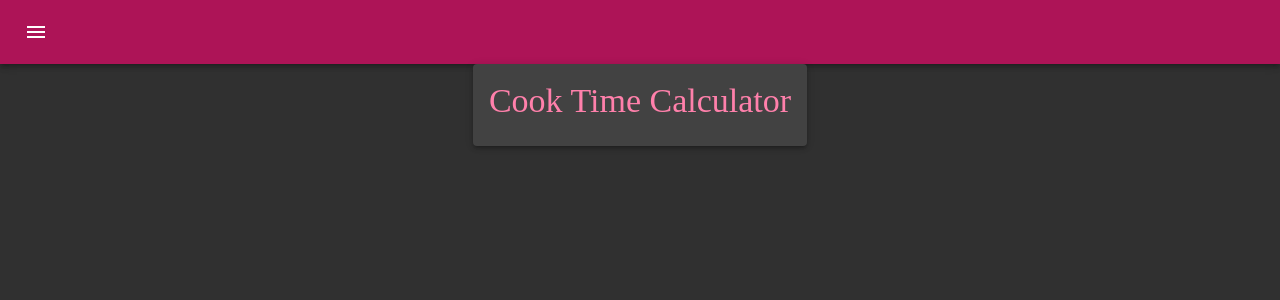
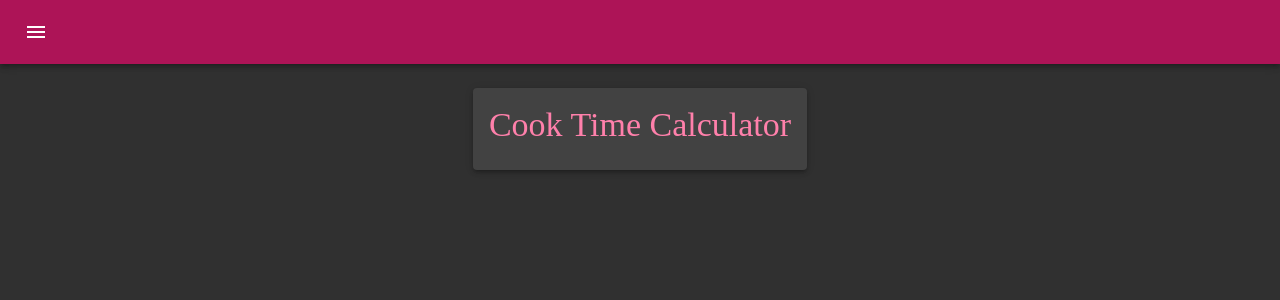
Before and after one commit to Cyntheon/BDONinja, a Next.js app: page / in a window 1280 px wide. Shown: the top 300 px of the page. Built offline with nearby package versions, Linux system fonts and the light colour scheme; a web font is replaced by a local one.

Commit message:
Add padding to main container

```diff
--- a/src/app/Main.tsx
+++ b/src/app/Main.tsx
@@ -25,6 +25,12 @@ const Main = ({children}: {children: any}) => {
             justify-content: center;
             align-items: center;
             flex-direction: column;
+
+            padding: 16px 0;
+
+            @media (min-width: 600px) {
+              padding: 24px 0;
+            }
           }
         `}
       >
```
